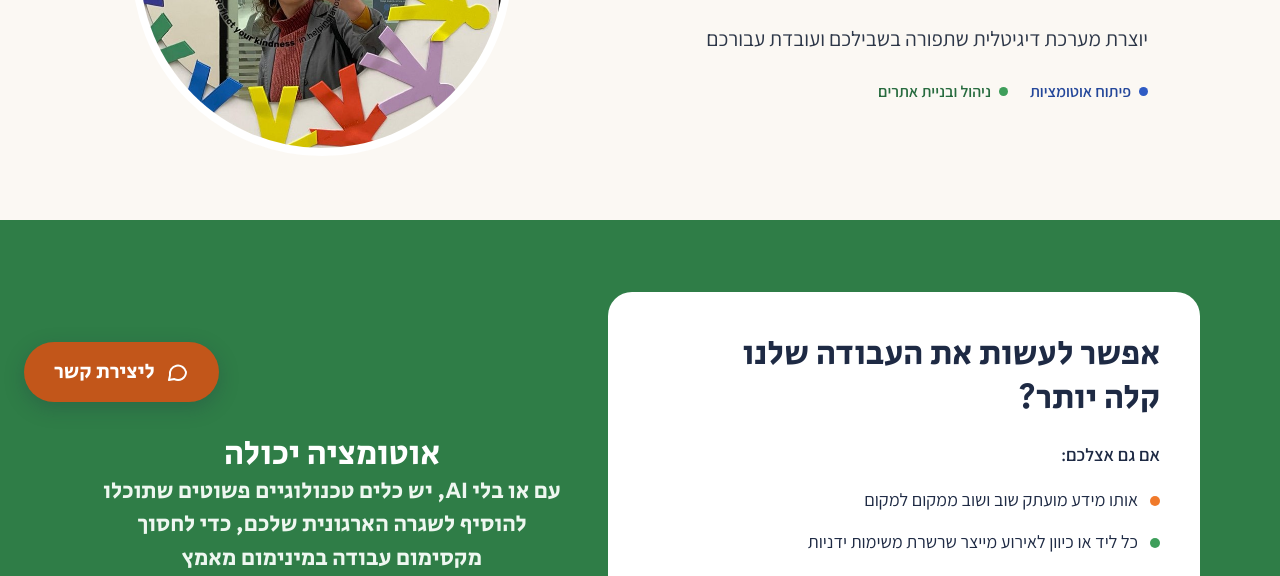
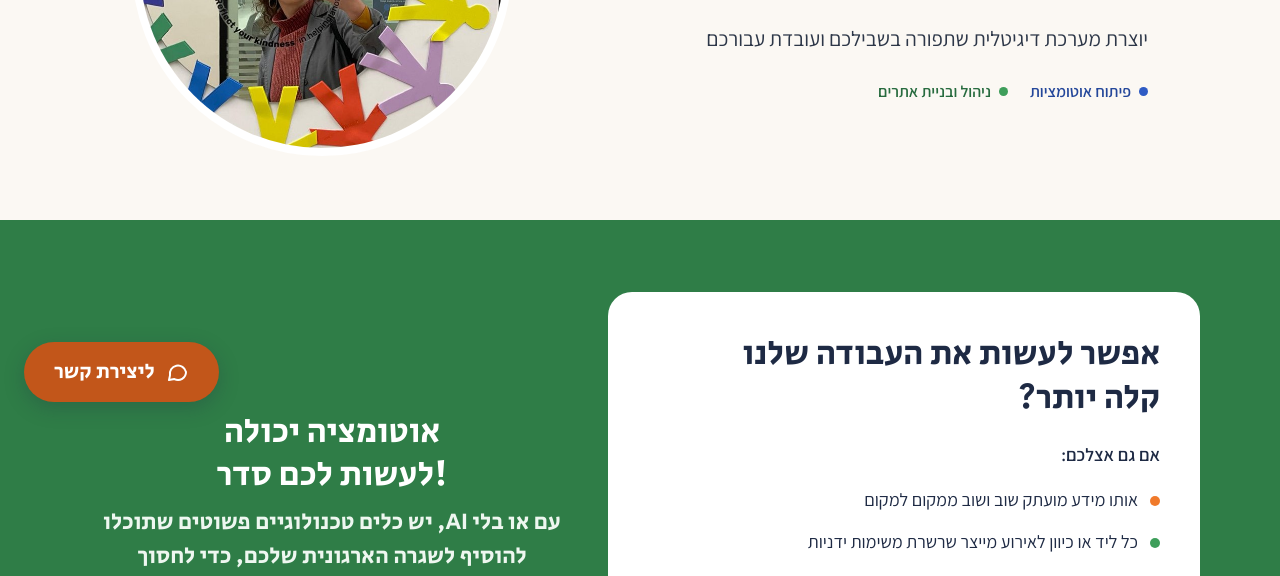
Before and after one commit to nozhah/nogahurvitz, a plain HTML site: page nogahurvitz-site-04-11/index.html in a window 1280 px wide. Shown: the part 374-950 px from the top of the page. Drawn offline with Linux system fonts and the light colour scheme.

Commit message:
Update index 13-11.html
fix in sell line

```diff
--- a/nogahurvitz-site-04-11/index.html
+++ b/nogahurvitz-site-04-11/index.html
@@ -115,7 +115,7 @@ header nav a{padding:5px 13px !important;font-size:15px !important}
 </ul>
 </div>
 <div class="m-green" style="flex: 1 1 380px; min-width: 0; color: #FFFFFF; padding: 24px 16px; display: flex; flex-direction: column; justify-content: center; align-items: center; text-align: center">
-<div class="m-h2green" style="font-family: 'Secular One', sans-serif; font-weight: 400; font-size: 34px; line-height: 1.25; margin-bottom: 10px">אוטומציה יכולה<br<לעשות לכם סדר!</div>
+<div class="m-h2green" style="font-family: 'Secular One', sans-serif; font-weight: 400; font-size: 34px; line-height: 1.25; margin-bottom: 10px">אוטומציה יכולה<br>!לעשות לכם סדר</div>
 <p style="margin: 0; color: #EEF7F0; font-family: 'Secular One', sans-serif; font-weight: 400; font-size: 23px; line-height: 1.45">עם או בלי AI, יש כלים טכנולוגיים פשוטים שתוכלו להוסיף לשגרה הארגונית שלכם, כדי לחסוך מקסימום עבודה במינימום מאמץ</p>
 </div>
 </div>
```
